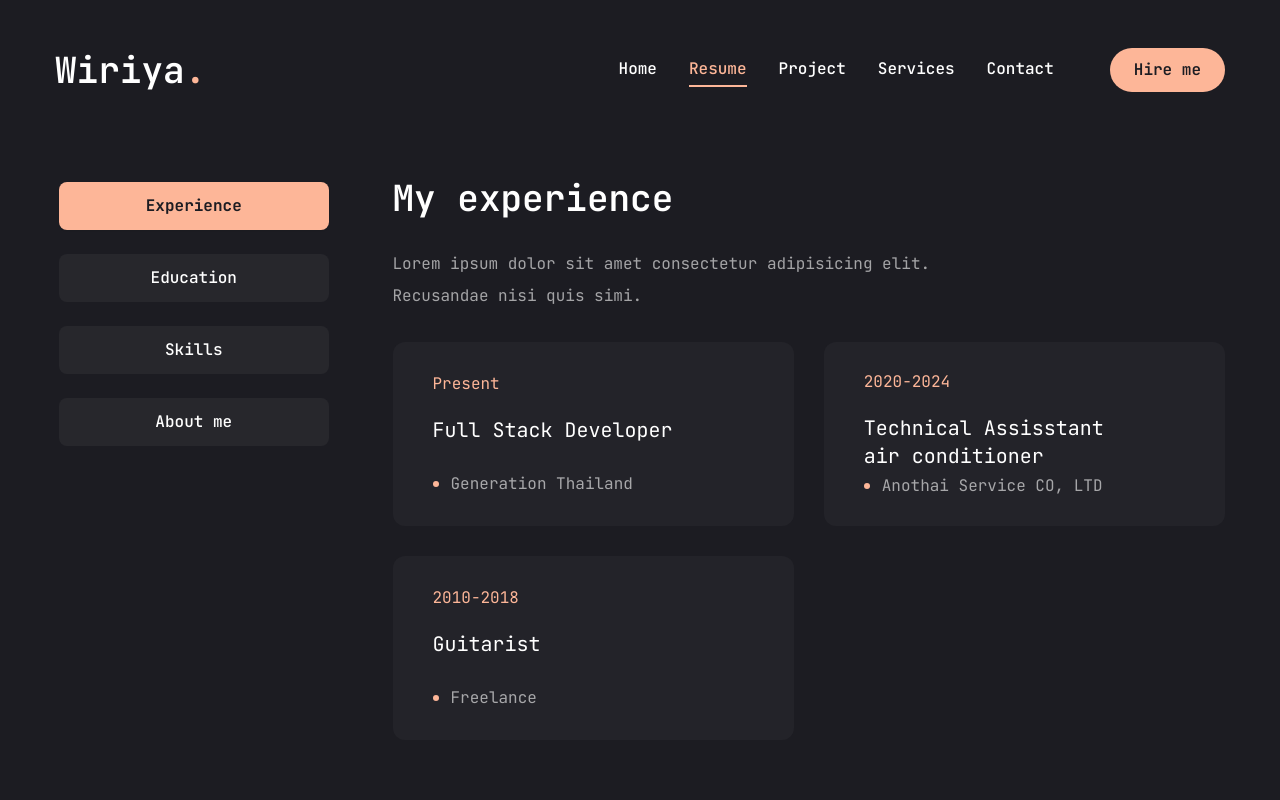
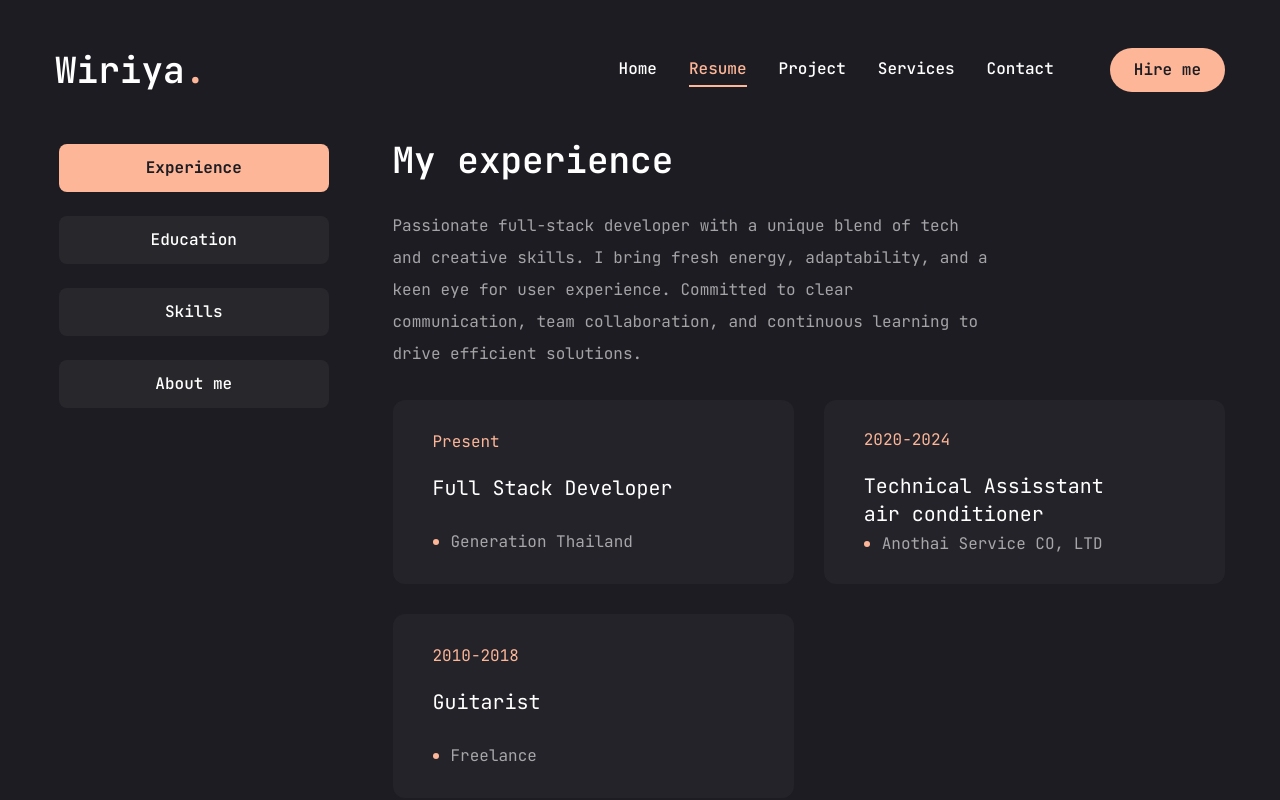
Before and after one commit to mezealot24/WiriyaPortfolio, a Next.js app: page /resume in a window 1280 px wide. Built offline with nearby package versions, Linux system fonts and the light colour scheme.

Commit message:
add description

```diff
--- a/app/contact/page.jsx
+++ b/app/contact/page.jsx
@@ -51,8 +51,7 @@ const Contact = () => {
 						<form className="flex flex-col gap-6 p-10 bg-[#27272c] rounded-xl">
 							<h3 className="text-4xl text-accent"> Let's work together </h3>
 							<p className="text-white/60">
-								Lorem, ipsum dolor sit amet consectetur adipisicing elit.
-								Accusantium.
+								"Let's jam on code. Full-stack dev with a guitar riff twist.".
 							</p>
 							{/* input */}
 							<div className="grid grid-cols-1 md:grid-cols-2 gap-6">
--- a/app/resume/page.jsx
+++ b/app/resume/page.jsx
@@ -26,7 +26,7 @@ import { motion } from "framer-motion";
 const about = {
 	title: "About me",
 	description:
-		"Lorem ipsum dolor sit amet consectetur adipisicing elit. Recusandae nisi quis simi",
+		"Developing full-stack solutions with user-focused precision and innovative acoustic rock harmonies.",
 	info: [
 		{
 			fieldName: "Name",
@@ -60,7 +60,7 @@ const experience = {
 	icon: "/assests/resume/badge.svg",
 	title: "My experience",
 	description:
-		"Lorem ipsum dolor sit amet consectetur adipisicing elit. Recusandae nisi quis simi.",
+		"Passionate full-stack developer with a unique blend of tech and creative skills. I bring fresh energy, adaptability, and a keen eye for user experience. Committed to clear communication, team collaboration, and continuous learning to drive efficient solutions.",
 	items: [
 		{
 			company: "Generation Thailand",
@@ -84,7 +84,7 @@ const education = {
 	icon: "/assets/resume/cap.svg",
 	title: "My education",
 	description:
-		"Lorem ipsum dolor sit amet consectetur adipisicing elit. Recusandae nisi quis simi.",
+		"Embracing lifelong learning, my educational journey reflects adaptability and passion for growth. From computer science foundations to specialized tech bootcamps, each step has shaped my diverse skill set, proving that meaningful learning knows no time boundaries.",
 	items: [
 		{
 			institution: "Generation Thailand",
@@ -106,8 +106,7 @@ const education = {
 
 const skills = {
 	title: "My skills",
-	description:
-		"Lorem ipsum dolor sit amet consectetur adipisicing elit. Recusandae nisi quis simi.",
+	description: "A showcase of my technical expertise and proficiency.",
 	skillList: [
 		{
 			icon: <FaHtml5 />,
--- a/app/services/page.jsx
+++ b/app/services/page.jsx
@@ -10,28 +10,28 @@ const services = [
 		num: "01",
 		title: "Web Development",
 		description:
-			"Lorem ipsum dolor sit amet consectetur, adipisicing elit. Fugit, dolores facere facilis mollitia dolorem voluptatibus enim neque.",
+			"I build websites using MERN stack. My projects include an e-commerce site for spiritual jewelry and a zodiac-based fortune-telling system. Let's create a website that fits your needs!",
 		href: "",
 	},
 	{
 		num: "02",
 		title: "UX/UI Designer",
 		description:
-			"Lorem ipsum dolor sit amet consectetur, adipisicing elit. Fugit, dolores facere facilis mollitia dolorem voluptatibus enim neque.",
+			"I design user-friendly interfaces. My background in music helps me create designs that look good and feel intuitive, like in my zodiac suggestion feature.",
 		href: "",
 	},
 	{
 		num: "03",
 		title: "Logo Design",
 		description:
-			"Lorem ipsum dolor sit amet consectetur, adipisicing elit. Fugit, dolores facere facilis mollitia dolorem voluptatibus enim neque.",
+			"I create simple but effective logos. My experience in music and spiritual jewelry helps me design logos that capture the essence of your brand.",
 		href: "",
 	},
 	{
 		num: "04",
-		title: "Game Designer",
+		title: "Interactive Web Apps",
 		description:
-			"Lorem ipsum dolor sit amet consectetur, adipisicing elit. Fugit, dolores facere facilis mollitia dolorem voluptatibus enim neque.",
+			"I create fun web applications. One of my projects is a Simon game. I can also make engaging apps like zodiac-based suggestion systems that users will enjoy.",
 		href: "",
 	},
 ];
```
